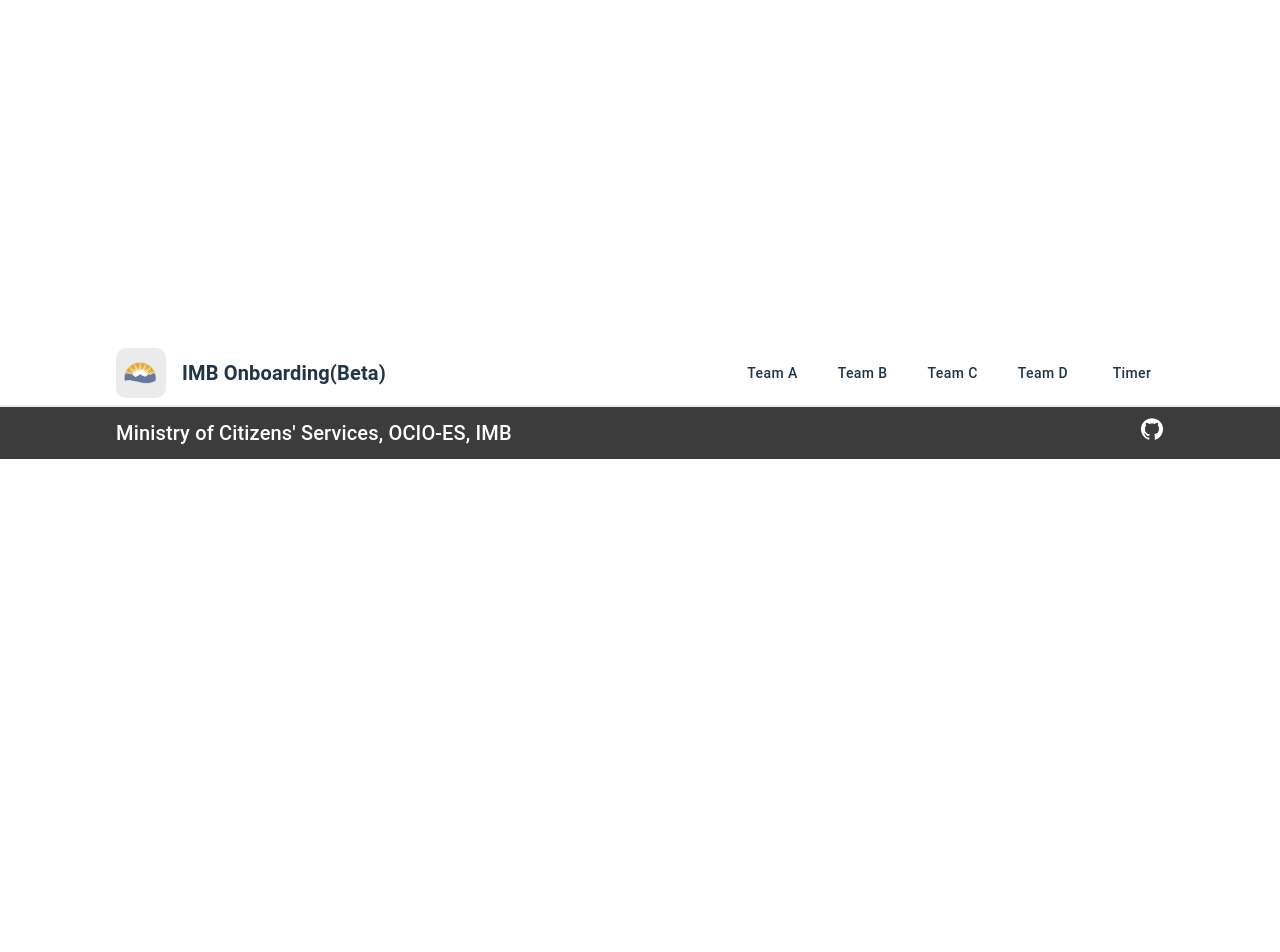
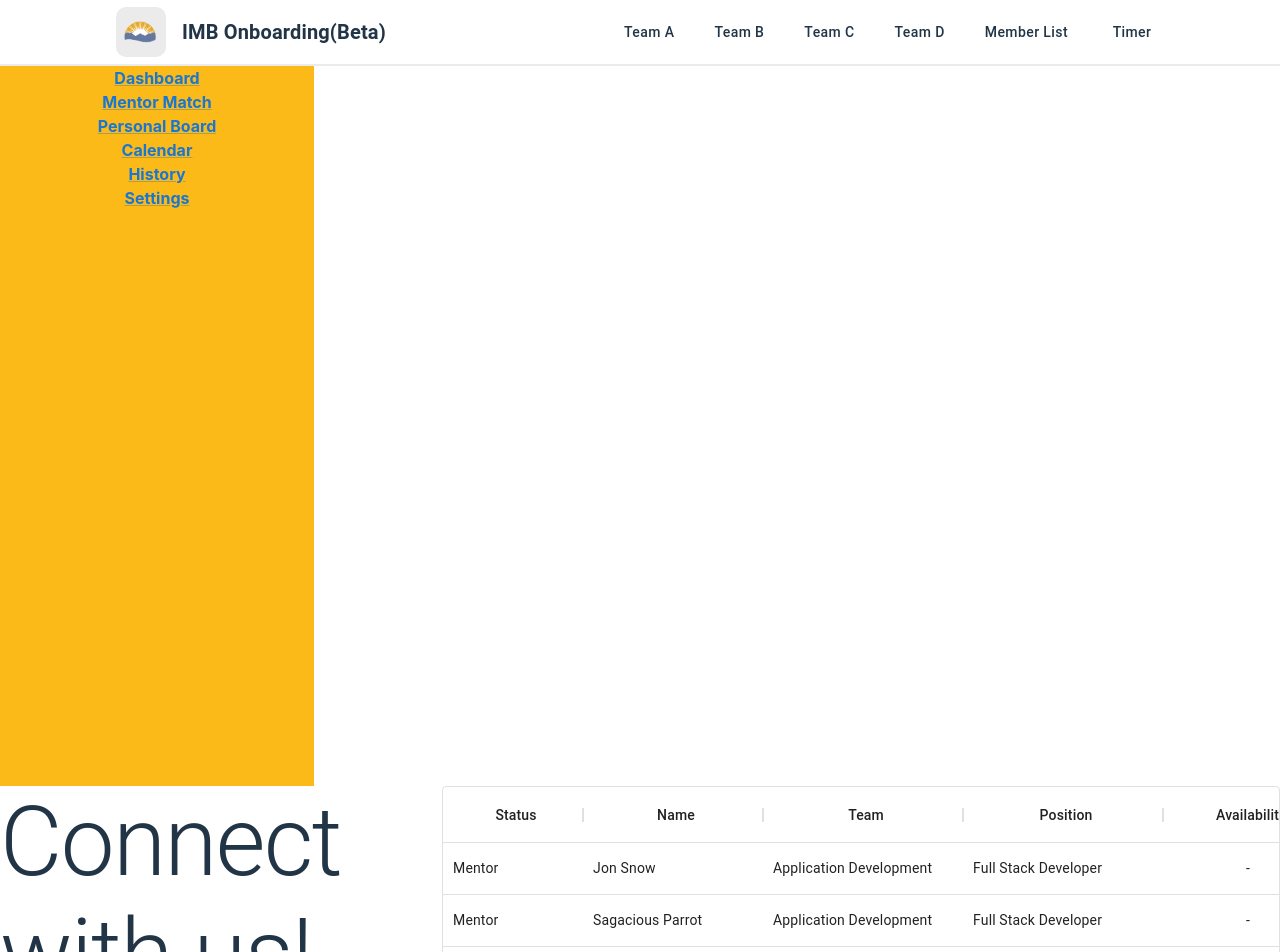
Before and after one commit to bcgov/citz-imb-build-with-us-1, a React (Vite) app in the folder frontend/: page /member-list in a window 1280 px wide. Shown: the top 952 px of the page. Before the commit the page ends 800 px from the top, so only its background shows below. Built offline with nearby package versions, Linux system fonts and the light colour scheme.

Commit message:
This is what I have...

```diff
--- a/frontend/package.json
+++ b/frontend/package.json
@@ -14,6 +14,7 @@
     "@mui/icons-material": "5.10.9",
     "@mui/material": "5.10.9",
     "@mui/system": "5.10.10",
+    "@mui/x-data-grid": "5.17.8",
     "moment": "2.29.4",
     "react": "18.2.0",
     "react-dom": "18.2.0",
--- a/frontend/src/App.css
+++ b/frontend/src/App.css
@@ -44,3 +44,7 @@
   max-width: 300px;
   aspect-ratio: 1 / 1;
 }
+
+.column-coloured {
+  background-color: aqua;
+}
--- a/frontend/src/AppRouter.jsx
+++ b/frontend/src/AppRouter.jsx
@@ -1,6 +1,7 @@
 import React from 'react';
 import { Routes, Route } from 'react-router-dom';
 import HomePage from './Pages/HomePage';
+import MemberList from './Pages/MemberList';
 import TeamA from './Pages/TeamA';
 import TeamB from './Pages/TeamB';
 import TeamC from './Pages/TeamC';
@@ -14,6 +15,7 @@ const AppRouter = () => {
       <Route path="/team-b" element={<TeamB />} />
       <Route path="/team-c" element={<TeamC />} />
       <Route path="/team-d" element={<TeamD />} />
+			<Route path="/member-list" element={<MemberList />} />
       <Route path="/timer" element={<Timer />} />
       <Route path="/" element={<HomePage />} />
     </Routes>
--- a/frontend/src/Layout/Header.jsx
+++ b/frontend/src/Layout/Header.jsx
@@ -179,6 +179,13 @@ const Header = (props) => {
 							>
 								Team D
 							</Button>
+							<Button
+								color="inherit"
+								sx={{ textTransform: 'none' }}
+								onClick={() => navigate('/member-list')}
+							>
+								Member List
+							</Button>
               <Button
 								color="inherit"
 								sx={{ textTransform: 'none' }}
--- /dev/null
+++ b/frontend/src/Pages/MemberList.jsx
@@ -0,0 +1,69 @@
+import { Box, Link, Menu, MenuItem, Typography } from '@mui/material';
+import { DataGrid } from '@mui/x-data-grid';
+
+const MemberList = () => {
+  const columns = [
+    { field: 'status', headerAlign: 'center', headerName: 'Status', width: 140 },
+    {
+      field: 'name',
+      headerName: 'Name',
+      description: 'This column has a value getter and is not sortable.',
+      sortable: false,
+      width: 180,
+      headerAlign: 'center',
+      valueGetter: (params) =>
+        `${params.row.firstName || ''} ${params.row.lastName || ''}`,
+    },
+    {field: 'team', headerAlign: 'center', headerName: 'Team', width: 200 },
+    {field: 'position', headerAlign: 'center', headerName: 'Position', width: 200 },
+    {field: 'availability', headerAlign: 'center', headerName: 'Availability', width: 170, align: 'center' },
+  ];
+
+  const rows = [
+    { id: 1, status: 'Mentor', lastName: 'Snow', firstName: 'Jon', team: 'Application Development', position: 'Full Stack Developer', availability: '-',  },
+    { id: 2, status: 'Mentor', lastName: 'Parrot', firstName: 'Sagacious', team: 'Application Development', position: 'Full Stack Developer', availability: '-',  },
+    { id: 3, status: 'Mentor', lastName: 'Leopard', firstName: 'Looney', team: 'Application Development', position: 'Full Stack Developer', availability: '-',  },
+    { id: 4, status: 'Mentor', lastName: 'Runner', firstName: 'Road', team: 'Application Development', position: 'Full Stack Developer', availability: '-',  },
+    { id: 5, status: 'Mentor', lastName: 'World', firstName: 'Hello', team: 'Application Development', position: 'Full Stack Developer', availability: '-',  },
+    { id: 6, status: 'Mentor', lastName: 'Leprechaun', firstName: 'Lucky', team: 'Application Development', position: 'Full Stack Developer', availability: '-',  },
+    { id: 7, status: 'Mentor', lastName: 'Doe', firstName: 'Jon', team: 'Application Development', position: 'Full Stack Developer', availability: '-',  },
+    { id: 8, status: 'Mentor', lastName: '', firstName: 'Cher', team: 'Application Development', position: 'Full Stack Developer', availability: '-',  },
+    { id: 9, status: 'Mentor', lastName: 'Snow', firstName: 'Jon', team: 'Application Development', position: 'Full Stack Developer', availability: '-',  },
+  ];
+
+  return (
+      <>
+        <Box sx={{
+          display: 'flex',
+          flexDirection: 'column',
+          height: '90vh',
+          width: '314px',
+          backgroundColor: '#FCBA19'
+        }}>
+          <Link textAlign='center' fontWeight='bold'>Dashboard</Link>
+          <Link textAlign='center' fontWeight='bold'>Mentor Match</Link>
+          <Link textAlign='center' fontWeight='bold'>Personal Board</Link>
+          <Link textAlign='center' fontWeight='bold'>Calendar</Link>
+          <Link textAlign='center' fontWeight='bold'>History</Link>
+          <Link textAlign='center' fontWeight='bold'>Settings</Link>
+        </Box>
+        <Box sx={{
+          display: 'flex',
+        }}>
+          <Typography variant='h1' component='h1'>Connect with us!</Typography>
+          <Box sx={{ height: '100vh', width: '100%' }}>
+            <DataGrid
+            rows={rows}
+            columns={columns}
+            pageSize={10}
+            rowsPerPageOptions={[10]}
+            >
+            </DataGrid>
+          </Box>
+        </Box>
+      </>
+
+  )
+}
+
+export default MemberList;
```
Also changed, not shown: 1 other file (tests, documents, lock files or other folders).
